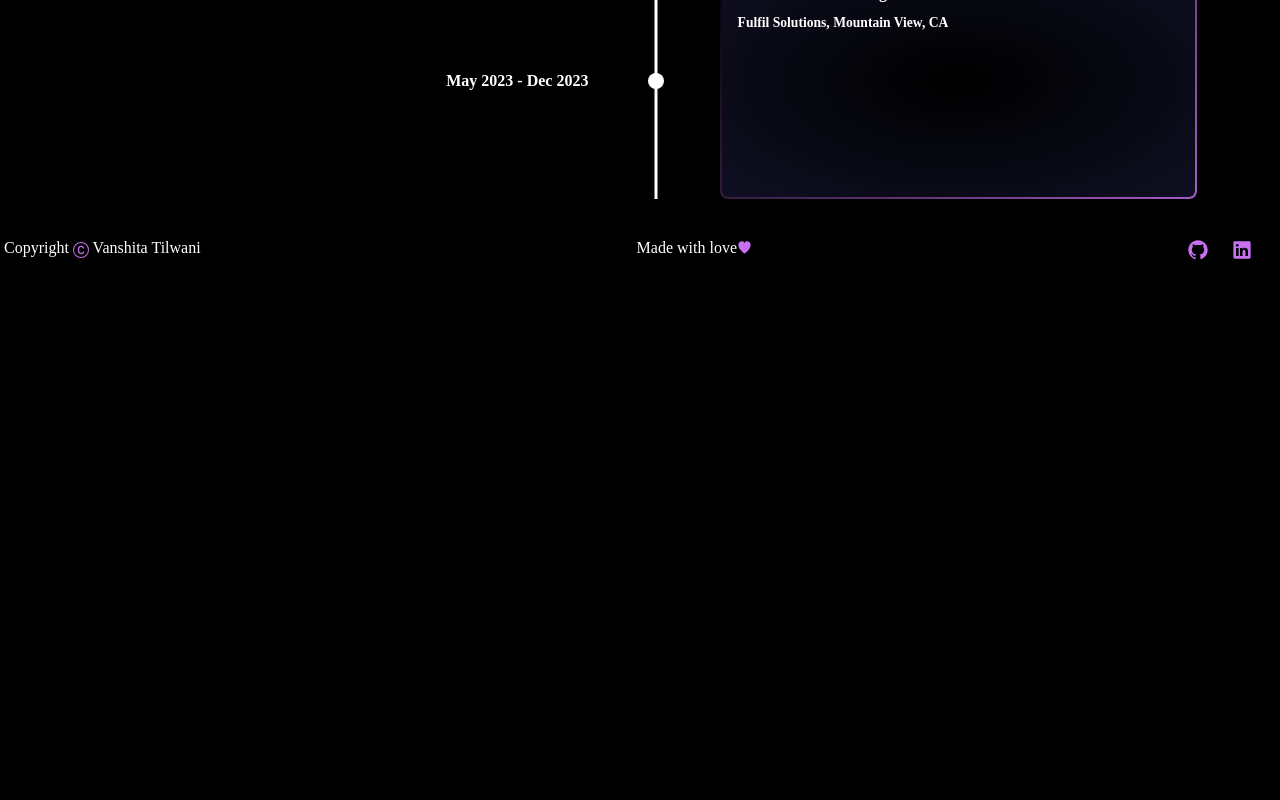
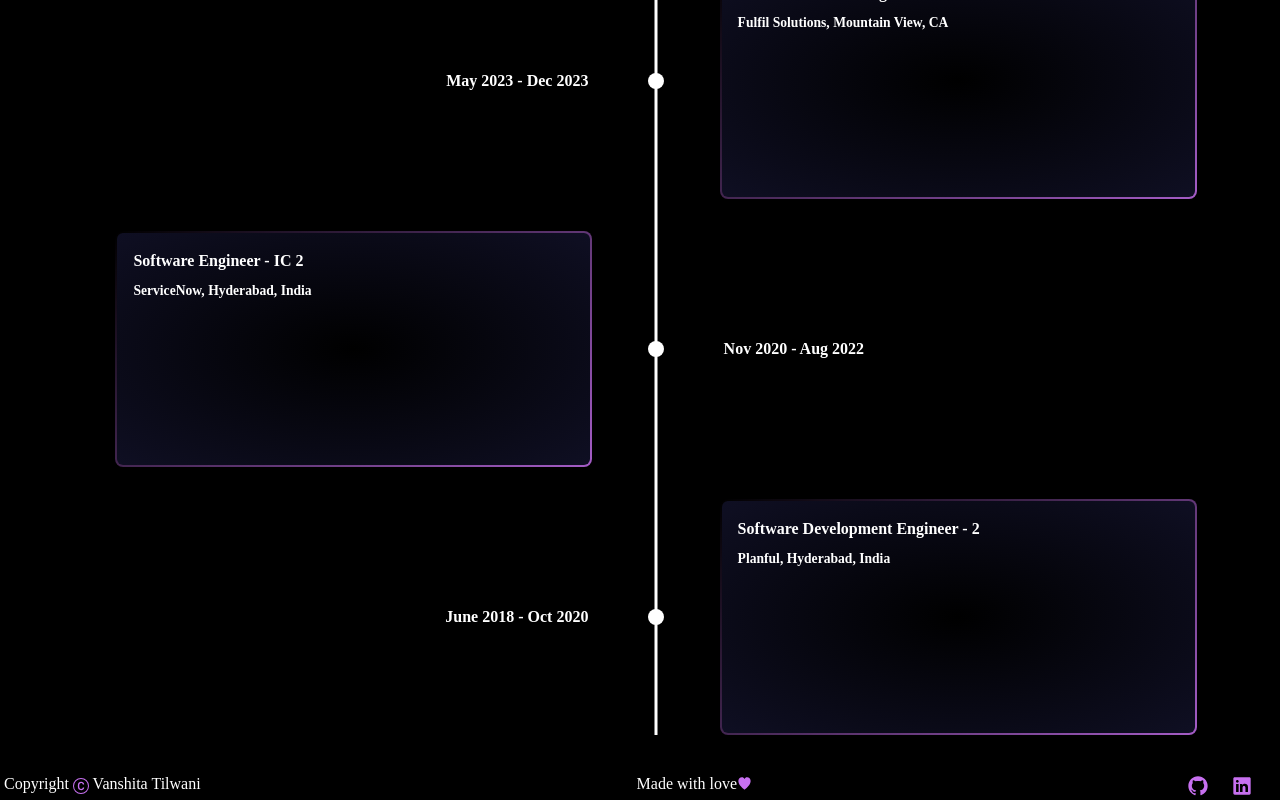
Before and after one commit to vanshita-tilwani/react-portfolio-template, a React (Create React App) app: page /experience in a window 1280 px wide. Shown: the part 615-1415 px from the top of the page. Before the commit the page ends 879 px from the top, so only its background shows below. Built offline with nearby package versions, Linux system fonts and the light colour scheme.

Commit message:
updating the experience variable

```diff
--- a/src/components/Experience/Experience.js
+++ b/src/components/Experience/Experience.js
@@ -12,10 +12,26 @@ function Experience() {
         title: 'May 2023 - Dec 2023',
         cardTitle: "Intern - Software Engineer",
         cardSubtitle: 'Fulfil Solutions, Mountain View, CA',
-
         cardDetailedText: ['Played a significant role in developing the Factory Generation tool, enabling the creation of MARS systems in simulation by determining the required count of different machines and generating them in various orientations for simulation purposes.',
             'Devised a Mars Status Updater Agent to automatically refresh machine statuses, such as stacks and trays, at regular intervals, adhering to various system constraints to prevent commands from being sent to faulty or inactive machines.',
             'Contributed to the development of a Reservation System, empowering users to create and release reservations on specific machines for executing various commands.'],
+    },
+    {
+        title: 'Nov 2020 - Aug 2022',
+        cardTitle: "Software Engineer - IC 2",
+        cardSubtitle: 'ServiceNow, Hyderabad, India',
+        cardDetailedText: ['Contributed to Appointment Booking flow including self and group bookings for VAM(Vaccine Administration Management) helped vaccinate nearly 1.7 million in Australia and thousands across the United States',
+            'Worked on providing the ability to configure rule based recommendation systems(guidance as well decision tree based recommendations) called Next Best Action to help support executives solve customer cases 38% faster',
+            'Managed and contributed in the development of recommendation/decision tree experience which led to increase in product feature adoption due to better user experience'],
+    },
+    {
+        title: 'June 2018 - Oct 2020',
+        cardTitle: "Software Development Engineer - 2",
+        cardSubtitle: 'Planful, Hyderabad, India',
+        cardDetailedText: ['Redesigned Report Security configurations by providing explicit and inherited permissions to view/edit various artifacts given to the user explicitly or through a user group',
+            'Managed Dynamic Commentary capabilities across the modules, such as mentioning a user, assigning a task to the user, tagging the comment with hashtags, and resolving/archiving the comment thread',
+            'Developed interactive reporting using Cell-Level Formatting with text/data formatting for data visualization in reports',
+            'Developed a Dynamic Planning canvas to help users input budgets/actuals into the system and perform ad-hoc, multidimensional analysis : Zoom in, zoom out, keep, and pivot on all business categories and segments to explore data at the most granular business level/ aggregated financial results for the whole company'],
     }];
 
     return (
```
